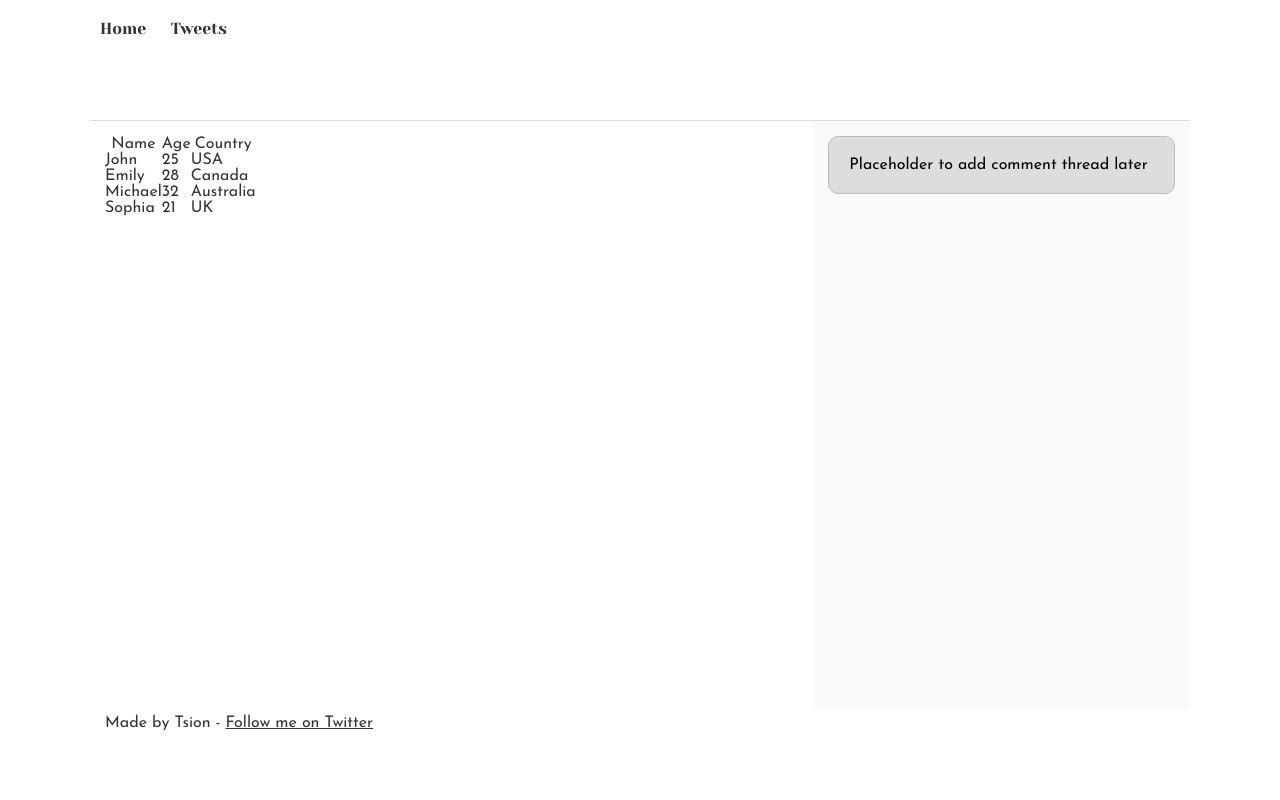
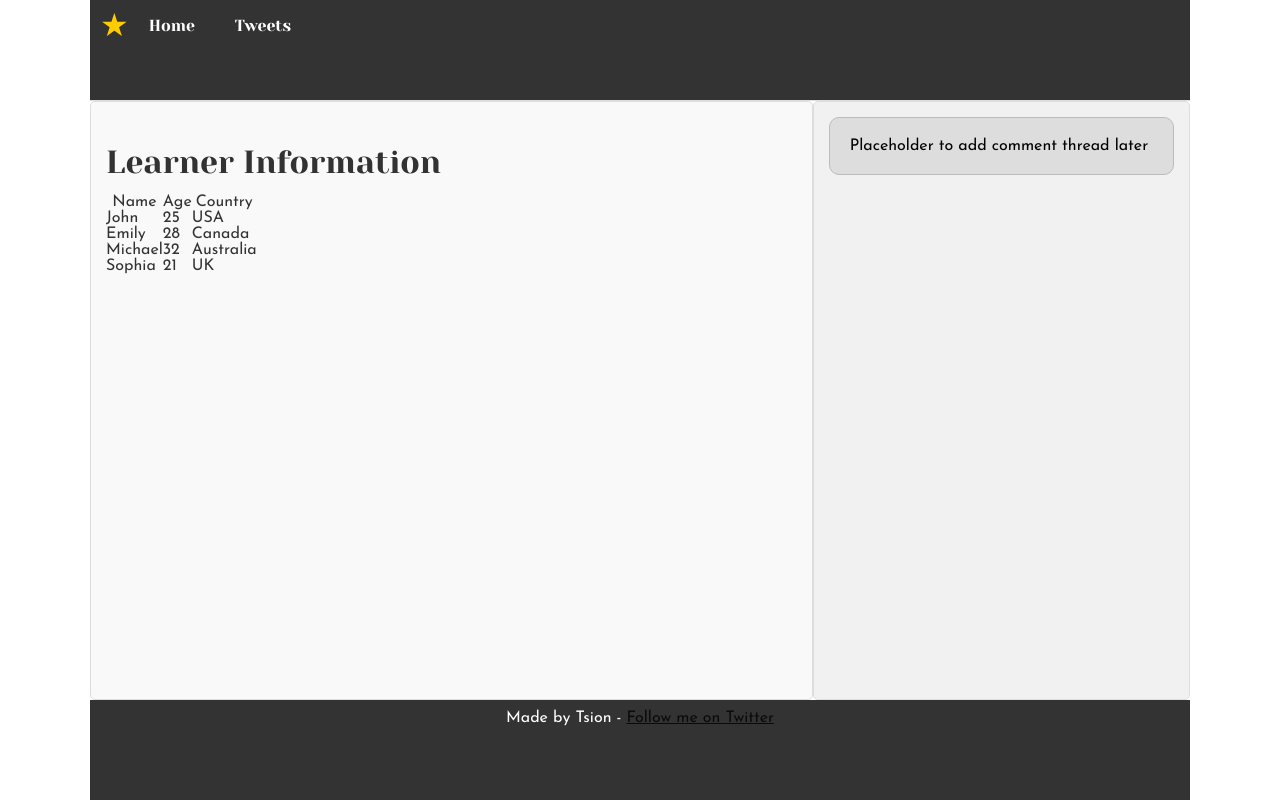
Before and after one commit to Tsi2216/alx_html_css, a plain HTML site: page index.html in a window 1280 px wide. Drawn offline with Linux system fonts and the light colour scheme.

Commit message:
added updated index.html and style.css file header with logo and improve CSS styles

```diff
--- a/index.html
+++ b/index.html
@@ -1,7 +1,7 @@
 <!DOCTYPE html>
 <html lang="en">
 <head>
-    <title>My Website</title>
+    <title>My Unique Website</title>
     <meta charset="UTF-8">
     <meta name="viewport" content="width=device-width, initial-scale=1.0">
 
@@ -9,9 +9,10 @@
     <link href="base.css" rel="stylesheet">
     <link href="styles.css" rel="stylesheet">
 </head>
-<body class="works_on_smartphone"> <!-- Added class here -->
+<body class="works_on_smartphone">
     <header>
         <ul>
+            <li><span class="logo">&#9733;</span></li> <!-- Unicode star as a logo -->
             <li><a href="index.html">Home</a></li>
             <li><a href="tweets.html">Tweets</a></li>
         </ul>
@@ -19,6 +20,7 @@
     <main>
         <article>
             <div class="learner-table">
+                <h2>Learner Information</h2> <!-- Added heading for clarity -->
                 <table>
                     <thead>
                         <tr>
--- a/styles.css
+++ b/styles.css
@@ -25,6 +25,60 @@ aside {
     padding: 15px;             /* Optional padding for aesthetics */
 }
 
+/* Logo styles */
+.logo {
+    font-size: 2em;            /* Increase size of the logo */
+    color: #ffcc00;            /* Change logo color */
+    margin-right: 10px;        /* Space between logo and text */
+}
+
+/* Header styles */
+header {
+    background-color: #333;    /* Dark background for the header */
+    padding: 10px;             /* Padding around the header */
+}
+
+header ul {
+    list-style: none;          /* Remove bullet points */
+    display: flex;             /* Flexbox for header list */
+    align-items: center;       /* Center items vertically */
+}
+
+header ul li {
+    margin-right: 20px;        /* Space between list items */
+}
+
+header ul li a {
+    color: white;              /* White text for links */
+    text-decoration: none;     /* Remove underline from links */
+}
+
+header ul li a:hover {
+    text-decoration: underline; /* Underline on hover */
+}
+
+/* Article styles */
+article {
+    background-color: #f9f9f9; /* Light background for article */
+    border: 1px solid #ddd;    /* Border around article */
+    border-radius: 5px;        /* Rounded corners */
+}
+
+/* Aside styles */
+aside {
+    background-color: #f1f1f1; /* Slightly darker background for aside */
+    border: 1px solid #ddd;    /* Border around aside */
+    border-radius: 5px;        /* Rounded corners */
+}
+
+/* Footer styles */
+footer {
+    background-color: #333;    /* Dark background for footer */
+    color: white;              /* White text in footer */
+    text-align: center;        /* Center text */
+    padding: 10px;             /* Padding around footer */
+}
+
 /* Responsive styles */
 @media (max-width: 768px) { /* Adjust for devices with width less than or equal to 768px */
     main {
```
